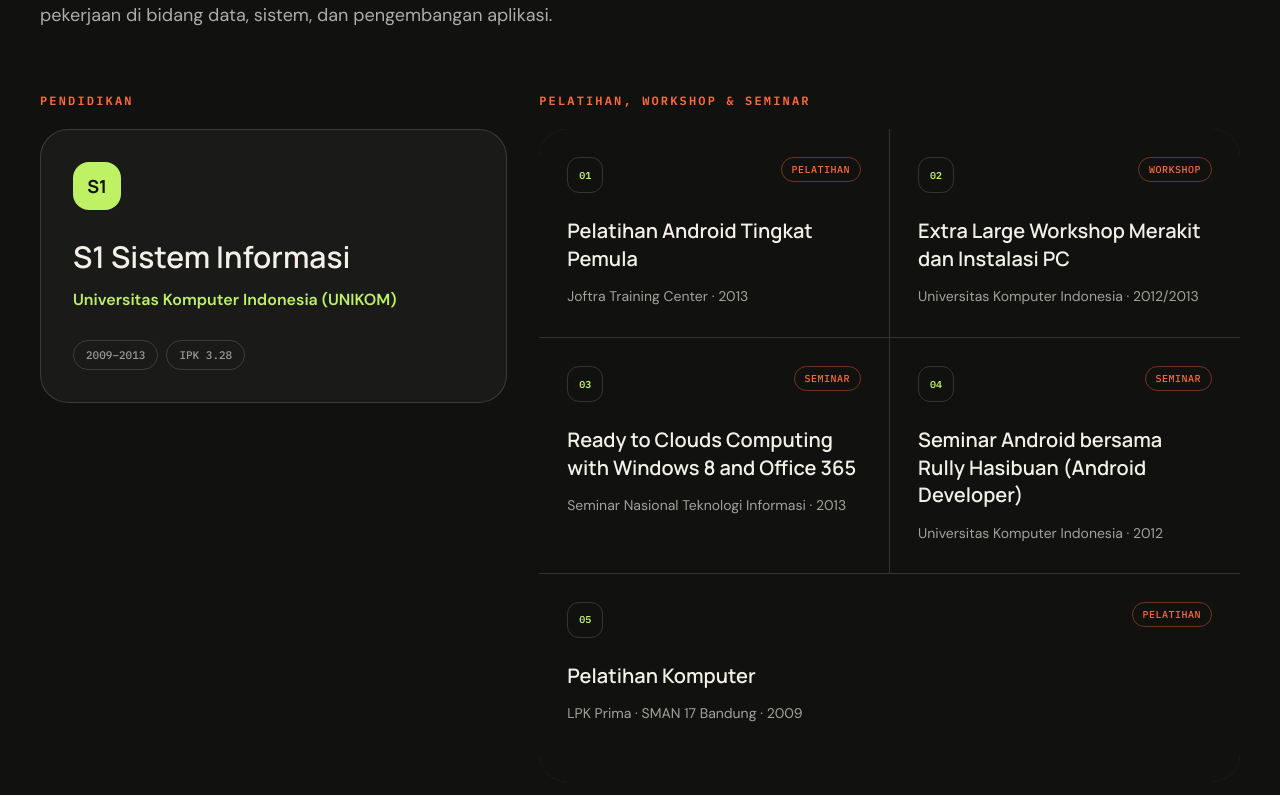
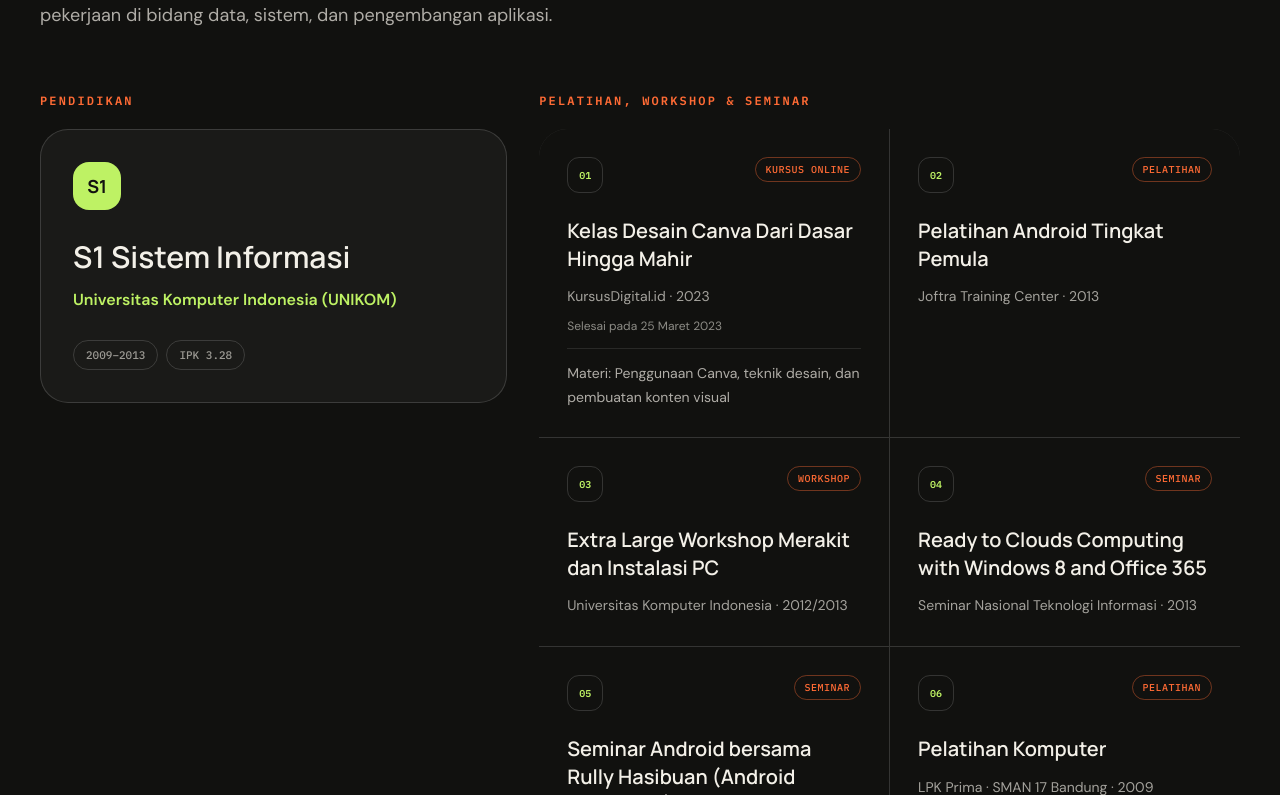
Before and after one commit to bintarto91/dwiwahyu-portfolio, a React (Vite) app: page / in a window 1280 px wide. Shown: the part 9385-10180 px from the top of the page. Built offline with nearby package versions, Linux system fonts and the light colour scheme.

Commit message:
Tambahkan kursus desain Canva ke portofolio dan CV

```diff
--- a/src/components/CV.jsx
+++ b/src/components/CV.jsx
@@ -193,6 +193,8 @@ export default function CV() {
                 <span className="inline-block rounded-full bg-sky-50 px-2 py-0.5 text-[10px] font-semibold uppercase tracking-wide text-sky-700">{cert.type}</span>
                 <h3 className="mt-2 font-semibold text-zinc-950">{cert.name}</h3>
                 <p className="mt-1 text-sm text-zinc-500">{cert.issuer}{cert.location ? ` · ${cert.location}` : ""} · {cert.year}</p>
+                {cert.completionDate && <p className="mt-1 text-xs text-zinc-500">Selesai pada {cert.completionDate}</p>}
+                {cert.materials && <p className="mt-2 text-sm leading-5 text-zinc-600">Materi: {cert.materials}</p>}
               </div>
             ))}
           </div>
--- a/src/components/Certifications.jsx
+++ b/src/components/Certifications.jsx
@@ -47,6 +47,12 @@ export default function Certifications() {
                     </div>
                     <h3 className="mt-6 font-display text-xl font-semibold leading-snug">{cert.name}</h3>
                     <p className="mt-3 text-sm leading-6 text-cream/65">{cert.issuer}{cert.location ? ` · ${cert.location}` : ""} · {cert.year}</p>
+                    {cert.completionDate && (
+                      <p className="mt-2 text-xs leading-5 text-cream/55">Selesai pada {cert.completionDate}</p>
+                    )}
+                    {cert.materials && (
+                      <p className="mt-3 border-t border-white/10 pt-3 text-sm leading-6 text-cream/70">Materi: {cert.materials}</p>
+                    )}
                   </article>
                 </Reveal>
               ))}
--- a/src/data/portfolio.js
+++ b/src/data/portfolio.js
@@ -238,6 +238,14 @@ export const education = [
 
 export const certifications = [
   {
+    name: "Kelas Desain Canva Dari Dasar Hingga Mahir",
+    type: "Kursus Online",
+    issuer: "KursusDigital.id",
+    year: "2023",
+    completionDate: "25 Maret 2023",
+    materials: "Penggunaan Canva, teknik desain, dan pembuatan konten visual",
+  },
+  {
     name: "Pelatihan Android Tingkat Pemula",
     type: "Pelatihan",
     issuer: "Joftra Training Center",
```
Also changed, not shown: 1 other file (tests, documents, lock files or other folders).
